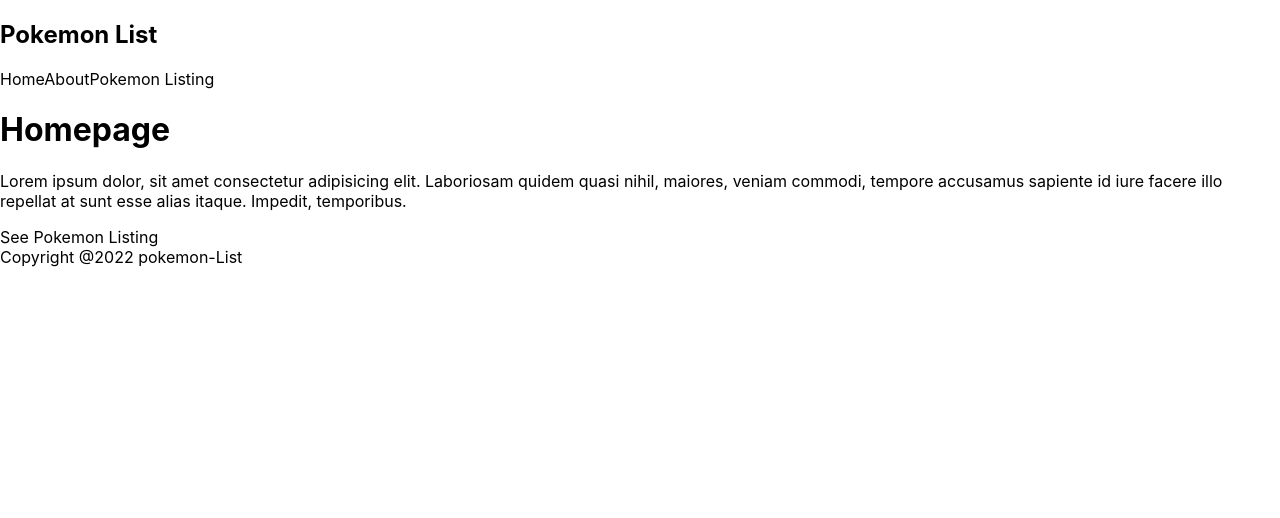
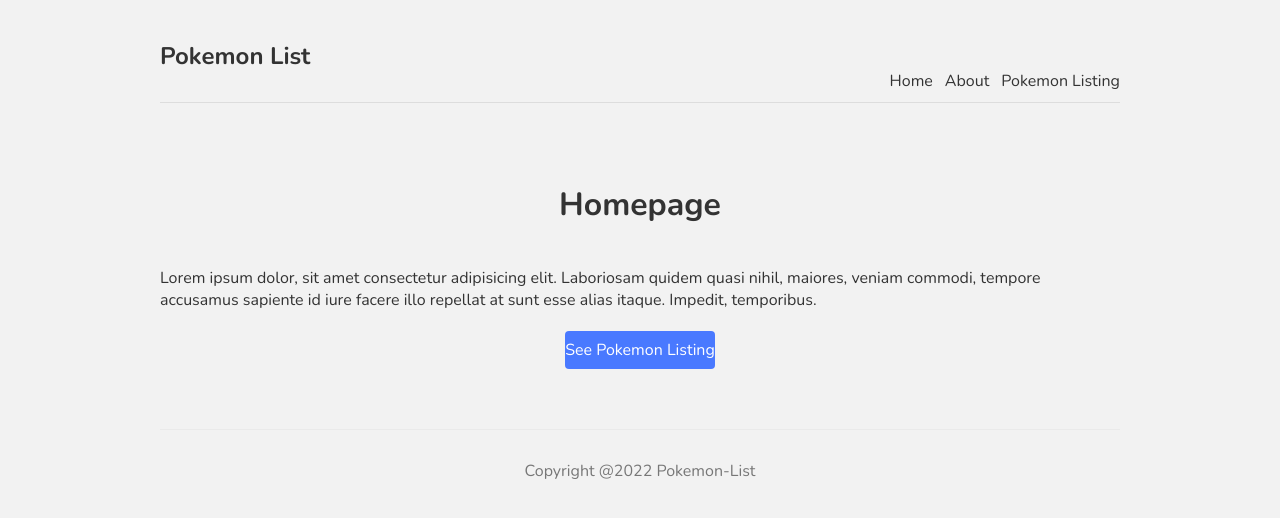
Before and after one commit to danielmason89/next-test-project, a Next.js app: page / in a window 1280 px wide. Shown: the top 518 px of the page. Built offline with nearby package versions, Linux system fonts and the light colour scheme.

Commit message:
added styles

```diff
--- a/components/Footer/Footer.js
+++ b/components/Footer/Footer.js
@@ -1,5 +1,5 @@
 const Footer = () => {
-  return <div>Copyright @2022 pokemon-List</div>;
+  return <footer>Copyright @2022 Pokemon-List</footer>;
 };
 
 export default Footer;
--- a/components/Navbar/Navbar.js
+++ b/components/Navbar/Navbar.js
@@ -3,7 +3,7 @@
 const Navbar = () => {
   return (
     <nav>
-      <div className="pokemon">
+      <div className="logo">
         <h1>Pokemon List</h1>
       </div>
       <Link href="/">
--- a/pages/index.tsx
+++ b/pages/index.tsx
@@ -2,15 +2,15 @@
 import Link from 'next/link'
 // import Head from 'next/head'
 // import Image from 'next/image'
-// import styles from '../styles/Home.module.css'
+import styles from '../styles/Home.module.css'
 
 const Home: NextPage = () => {
   return (
     <div>
-      <h1>Homepage</h1>
-      <p>Lorem ipsum dolor, sit amet consectetur adipisicing elit. Laboriosam quidem quasi nihil, maiores, veniam commodi, tempore accusamus sapiente id iure facere illo repellat at sunt esse alias itaque. Impedit, temporibus.</p>
+      <h1 className={styles.title}>Homepage</h1>
+      <p className={styles.test}>Lorem ipsum dolor, sit amet consectetur adipisicing elit. Laboriosam quidem quasi nihil, maiores, veniam commodi, tempore accusamus sapiente id iure facere illo repellat at sunt esse alias itaque. Impedit, temporibus.</p>
       <Link href="/pokemon">
-        <a>See Pokemon Listing</a>
+        <a className={styles.btn}>See Pokemon Listing</a>
       </Link>
     </div>
   )
--- a/styles/Home.module.css
+++ b/styles/Home.module.css
@@ -1,129 +1,18 @@
-.container {
-  padding: 0 2rem;
-}
-
-.main {
-  min-height: 100vh;
-  padding: 4rem 0;
-  flex: 1;
-  display: flex;
-  flex-direction: column;
-  justify-content: center;
-  align-items: center;
-}
-
-.footer {
-  display: flex;
-  flex: 1;
-  padding: 2rem 0;
-  border-top: 1px solid #eaeaea;
-  justify-content: center;
-  align-items: center;
-}
-
-.footer a {
-  display: flex;
-  justify-content: center;
-  align-items: center;
-  flex-grow: 1;
-}
-
-.title a {
-  color: #0070f3;
-  text-decoration: none;
-}
-
-.title a:hover,
-.title a:focus,
-.title a:active {
-  text-decoration: underline;
-}
-
 .title {
-  margin: 0;
-  line-height: 1.15;
-  font-size: 4rem;
-}
-
-.title,
-.description {
+  color: #333;
+  padding-bottom: 20px;
   text-align: center;
 }
-
-.description {
-  margin: 4rem 0;
-  line-height: 1.5;
-  font-size: 1.5rem;
+.text {
+  color: #777;
 }
-
-.code {
-  background: #fafafa;
-  border-radius: 5px;
-  padding: 0.75rem;
-  font-size: 1.1rem;
-  font-family: Menlo, Monaco, Lucida Console, Liberation Mono, DejaVu Sans Mono,
-    Bitstream Vera Sans Mono, Courier New, monospace;
+.btn {
+  display: block;
+  width: 150px;
+  padding: 8px 0;
+  margin: 20px auto;
+  background: #4979ff;
+  border-radius: 4px;
+  color: white;
+  text-align: center;
 }
-
-.grid {
-  display: flex;
-  align-items: center;
-  justify-content: center;
-  flex-wrap: wrap;
-  max-width: 800px;
-}
-
-.card {
-  margin: 1rem;
-  padding: 1.5rem;
-  text-align: left;
-  color: inherit;
-  text-decoration: none;
-  border: 1px solid #eaeaea;
-  border-radius: 10px;
-  transition: color 0.15s ease, border-color 0.15s ease;
-  max-width: 300px;
-}
-
-.card:hover,
-.card:focus,
-.card:active {
-  color: #0070f3;
-  border-color: #0070f3;
-}
-
-.card h2 {
-  margin: 0 0 1rem 0;
-  font-size: 1.5rem;
-}
-
-.card p {
-  margin: 0;
-  font-size: 1.25rem;
-  line-height: 1.5;
-}
-
-.logo {
-  height: 1em;
-  margin-left: 0.5rem;
-}
-
-@media (max-width: 600px) {
-  .grid {
-    width: 100%;
-    flex-direction: column;
-  }
-}
-
-@media (prefers-color-scheme: dark) {
-  .card,
-  .footer {
-    border-color: #222;
-  }
-  .code {
-    background: #111;
-  }
-  .logo img {
-    filter: invert(1);
-  }
-}
--- a/styles/globals.css
+++ b/styles/globals.css
@@ -1,3 +1,5 @@
+@import url("https://fonts.googleapis.com/css2?family=Nunito:wght@300;400;600;700&display=swap");
+
 html,
 body {
   padding: 0;
@@ -6,21 +8,42 @@
     Ubuntu, Cantarell, Fira Sans, Droid Sans, Helvetica Neue, sans-serif;
 }
 
-a {
-  color: inherit;
-  text-decoration: none;
-}
-
 * {
   box-sizing: border-box;
 }
 
-@media (prefers-color-scheme: dark) {
-  html {
-    color-scheme: dark;
-  }
-  body {
-    color: white;
-    background: black;
-  }
+body {
+  background: #f2f2f2;
+  color: #333;
+  font-family: "Nunito";
 }
+a {
+  color: #333;
+  text-decoration: none;
+}
+.content {
+  max-width: 960px;
+  margin: 0 auto;
+}
+nav {
+  margin: 10px auto 80px;
+  padding: 10px 0;
+  display: flex;
+  justify-content: flex-end;
+  align-items: flex-end;
+  border-bottom: 1px solid #ddd;
+}
+nav a {
+  margin-left: 12px;
+}
+nav .logo {
+  margin-right: auto;
+}
+footer {
+  display: block;
+  text-align: center;
+  padding: 30px 0;
+  margin-top: 60px;
+  color: #777;
+  border-top: 1px solid #eaeaea;
+}
```
Also changed, not shown: styles/Pokemon.module.css (added).
